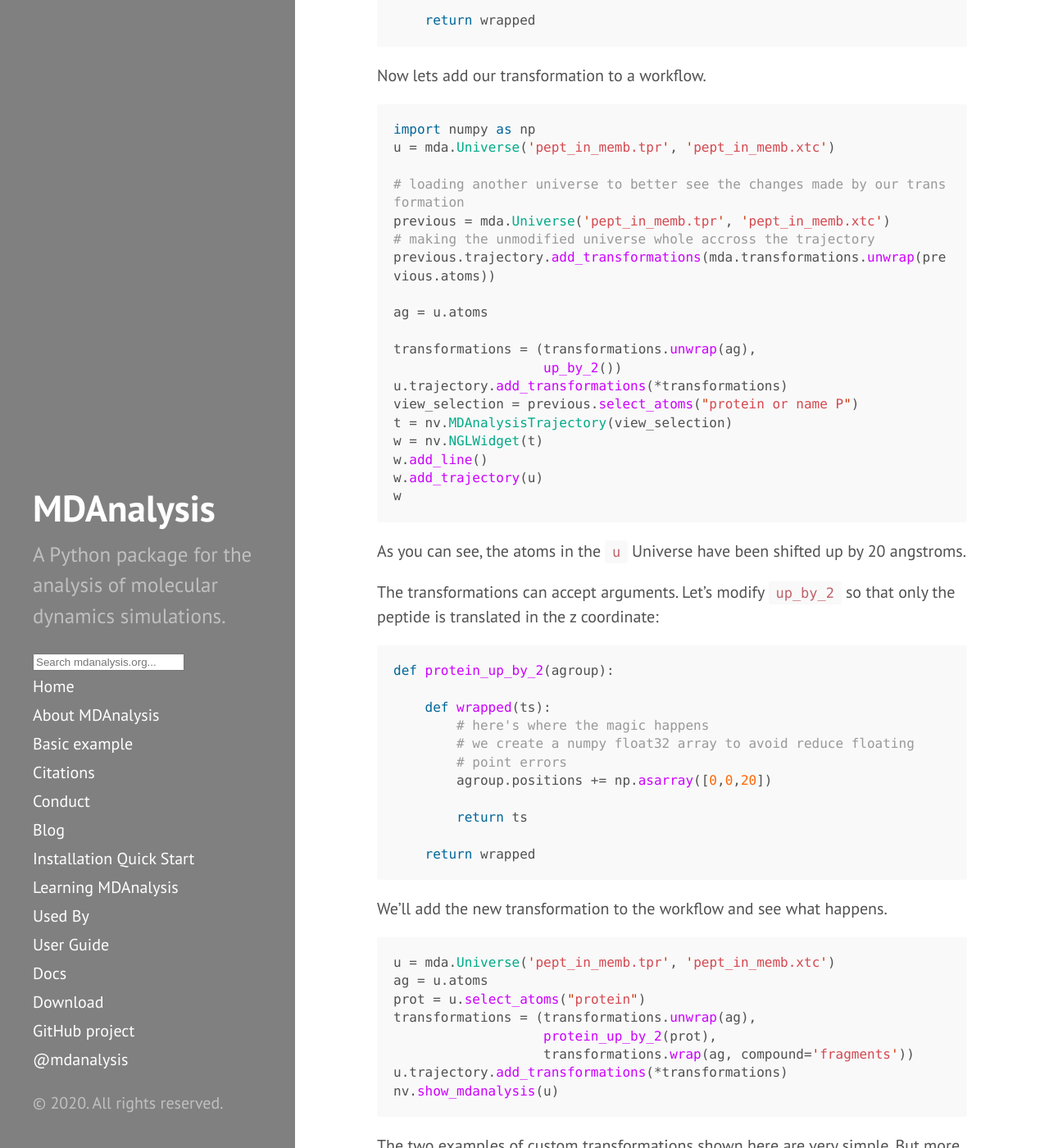
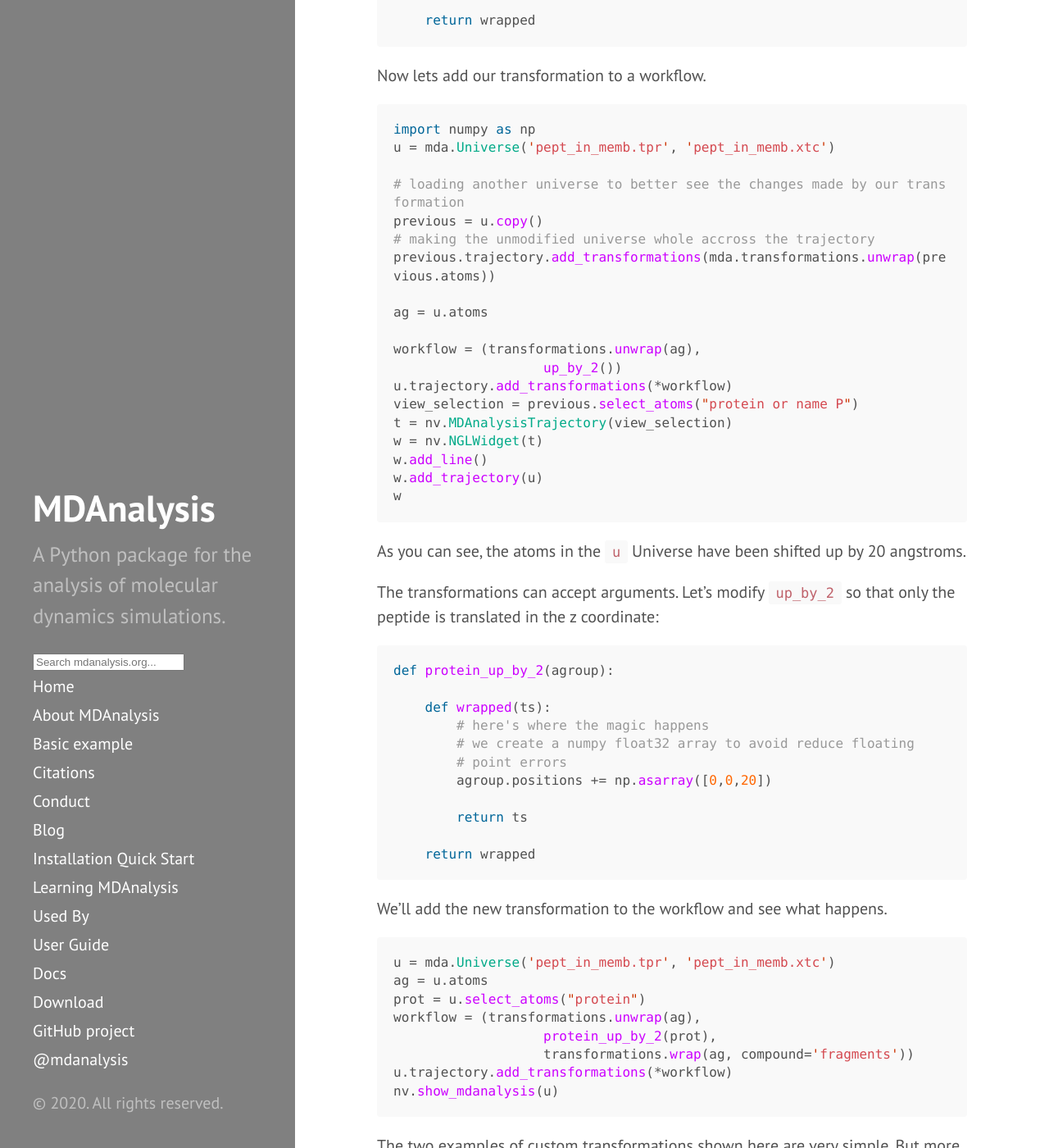
Before and after one commit to MDAnalysis/MDAnalysis.github.io, a Jekyll site: the page built from _posts/2018-08-30-on-the-fly-transformations.md, in a window 1280 px wide and 1400 px high, scrolled down 6812 px. Shown: the whole window at 82% size. Built offline with Jekyll 4.4.1, drawn with Linux system fonts in a browser that asks for light colours; comment, search, counter and statistics services are not loaded; some of the changed text lies outside the part shown.

Commit message:
Some more code cleanup

````diff
--- a/_posts/2018-08-30-on-the-fly-transformations.md
+++ b/_posts/2018-08-30-on-the-fly-transformations.md
@@ -66,7 +66,6 @@ u = mda.Universe('pept_in_memb.tpr', 'pept_in_memb.xtc')
 nv.show_mdanalysis(u)
 ```
 
-
 Using `trjconv`, one way to may every molecules whole again would be:
 
     gmx trjconv -f pept_in_memb.xtc -s pept_in_memb.tpr -pbc mol -o output.xtc
@@ -81,14 +80,14 @@ This can be done as follows:
 u = mda.Universe('pept_in_memb.tpr', 'pept_in_memb.xtc')
 ag = u.atoms
 # we define the transformation
-transformations = transformations.unwrap(ag)
+workflow = transformations.unwrap(ag)
 ```
 
 Now that we have a workflow - in this case it is only a single transformation - we add
 it to the `trajectory` object so it can be applied in each frame that we want to read.
 
 ```python
-u.trajectory.add_transformations(transformations)
+u.trajectory.add_transformations(*workflow)
 ```
 
 If we want to, we can do other things with the trajectory without having to generate a new file
@@ -130,10 +129,10 @@ u = mda.Universe('pept_in_memb.tpr', 'pept_in_memb.xtc')
 prot = u.select_atoms("protein")
 ag = u.atoms
 # we will use mass as weights for the center calculation
-transformations = (transformations.unwrap(ag),
+workflow = (transformations.unwrap(ag),
                    transformations.center_in_box(prot, center='mass'),
                    transformations.wrap(ag, compound='fragments'))
-u.trajectory.add_transformations(*transformations)
+u.trajectory.add_transformations(*workflow)
 nv.show_mdanalysis(u)
 ```
 
@@ -167,11 +166,11 @@ prot = u.select_atoms("protein")
 ref_u = u.copy()
 reference = ref_u.select_atoms("protein")
 ag = u.atoms
-transformations = (transformations.unwrap(ag),
+workflow = (transformations.unwrap(ag),
                    transformations.center_in_box(prot, center='mass'),
                    transformations.wrap(ag, compound='fragments'),
                    transformations.fit_rot_trans(prot, reference))
-u.trajectory.add_transformations(*transformations)
+u.trajectory.add_transformations(*workflow)
 nv.show_mdanalysis(u)
 
 ```
@@ -200,11 +199,11 @@ prot = u.select_atoms("protein")
 ref_u = u.copy()
 reference = ref_u.select_atoms("protein")
 ag = u.atoms
-transformations = (transformations.unwrap(ag),
+workflow = (transformations.unwrap(ag),
                    transformations.center_in_box(prot),
                    transformations.wrap(ag, compound='fragments'),
                    transformations.fit_rot_trans(prot, reference, plane='xy', weights="mass"))
-u.trajectory.add_transformations(*transformations)
+u.trajectory.add_transformations(*workflow)
 # let's hide the lipid tails to have a better view
 view_selection = u.select_atoms("protein or name P")
 t = nv.MDAnalysisTrajectory(view_selection)
@@ -260,15 +259,15 @@ import numpy as np
 u = mda.Universe('pept_in_memb.tpr', 'pept_in_memb.xtc')
 
 # loading another universe to better see the changes made by our transformation
-previous = mda.Universe('pept_in_memb.tpr', 'pept_in_memb.xtc')
+previous = u.copy()
 # making the unmodified universe whole accross the trajectory
 previous.trajectory.add_transformations(mda.transformations.unwrap(previous.atoms))
 
 ag = u.atoms
 
-transformations = (transformations.unwrap(ag),
+workflow = (transformations.unwrap(ag),
                    up_by_2())
-u.trajectory.add_transformations(*transformations)
+u.trajectory.add_transformations(*workflow)
 view_selection = previous.select_atoms("protein or name P")
 t = nv.MDAnalysisTrajectory(view_selection)
 w = nv.NGLWidget(t)
@@ -305,10 +304,10 @@ We'll add the new transformation to the workflow and see what happens.
 u = mda.Universe('pept_in_memb.tpr', 'pept_in_memb.xtc')
 ag = u.atoms
 prot = u.select_atoms("protein")
-transformations = (transformations.unwrap(ag),
+workflow = (transformations.unwrap(ag),
                    protein_up_by_2(prot),
                    transformations.wrap(ag, compound='fragments'))
-u.trajectory.add_transformations(*transformations)
+u.trajectory.add_transformations(*workflow)
 nv.show_mdanalysis(u)
 ```
 
@@ -320,3 +319,5 @@ This has been a quick demonstration on the power of the new on-the-fly transform
 of MDAnalysis. There are more transformations available for you to explore and a whole
 lot more for you to create for your own molecular system. More information on trajectory
 transformations can be found in the [online docs of MDAnalysis](https://www.mdanalysis.org/mdanalysis).
+nv.show_mdanalysis(u)
+```
````
